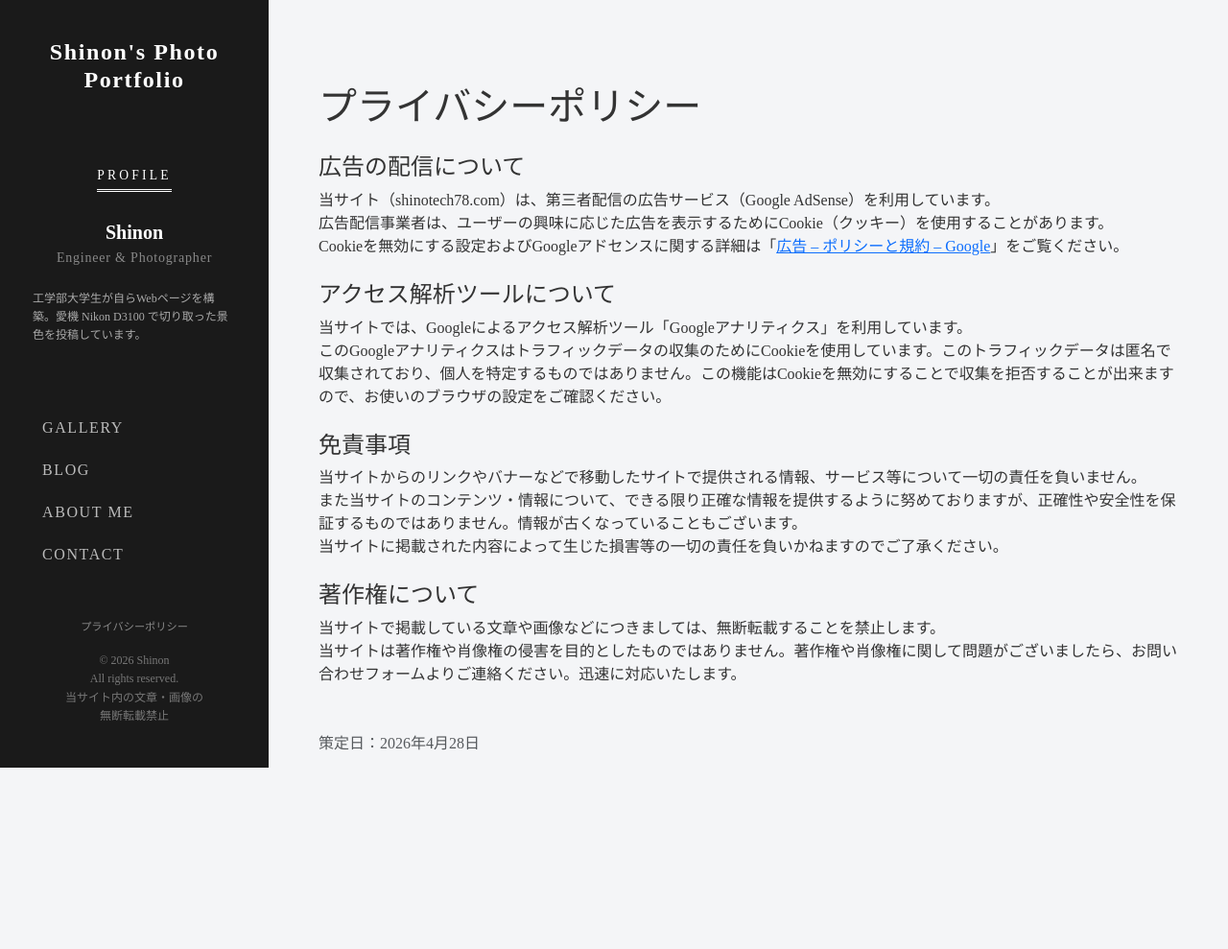
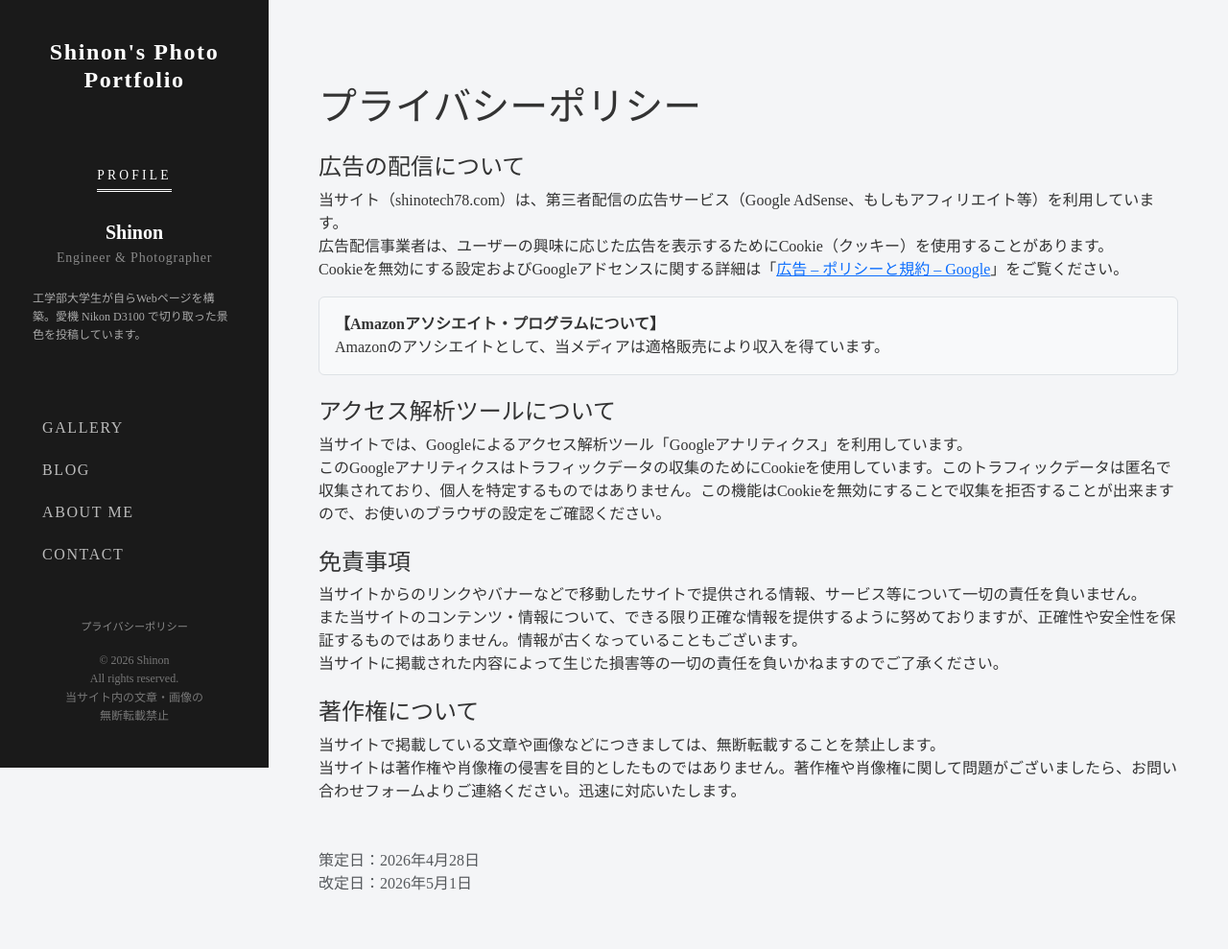
Before and after one commit to Shinon78/my-photo-portfolio, a Django app: page /privacy/ in a window 1280 px wide. Shown: the whole page at 96% size. Before the commit the page ends 800 px from the top, so only its background shows below. Run offline with Django 5.2, Linux system fonts and the light colour scheme.

Commit message:
もしもアフィリエイト文言追加

```diff
--- a/photos/templates/photos/privacy.html
+++ b/photos/templates/photos/privacy.html
@@ -6,10 +6,15 @@
 
     <section class="mb-4">
         <h4>広告の配信について</h4>
-        <p>当サイト（shinotech78.com）は、第三者配信の広告サービス（Google AdSense）を利用しています。<br>
+        <p>当サイト（shinotech78.com）は、第三者配信の広告サービス（Google AdSense、もしもアフィリエイト等）を利用しています。<br>
         広告配信事業者は、ユーザーの興味に応じた広告を表示するためにCookie（クッキー）を使用することがあります。<br>
         Cookieを無効にする設定およびGoogleアドセンスに関する詳細は「<a href="https://policies.google.com/technologies/ads?gl=jp" target="_blank" rel="noopener noreferrer">広告 – ポリシーと規約 – Google</a>」をご覧ください。</p>
-    </section>
+
+        <p class="mt-3 p-3 bg-light border rounded">
+            <strong>【Amazonアソシエイト・プログラムについて】</strong><br>
+            Amazonのアソシエイトとして、当メディアは適格販売により収入を得ています。
+        </p>
+        </section>
 
     <section class="mb-4">
         <h4>アクセス解析ツールについて</h4>
@@ -31,7 +36,7 @@
     </section>
 
     <p class="text-muted mt-5">
-        策定日：2026年4月28日
-    </p>
+        策定日：2026年4月28日<br>
+        改定日：2026年5月1日 </p>
 </div>
 {% endblock %}
```
